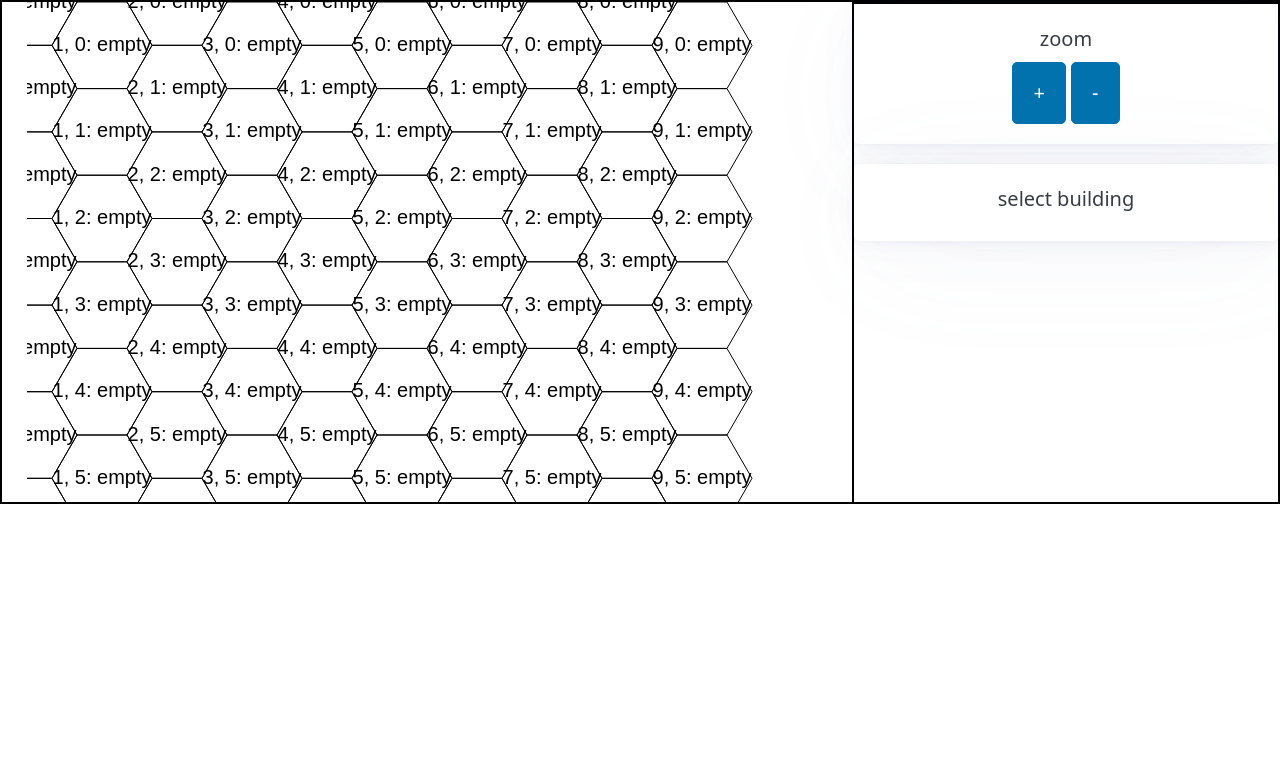
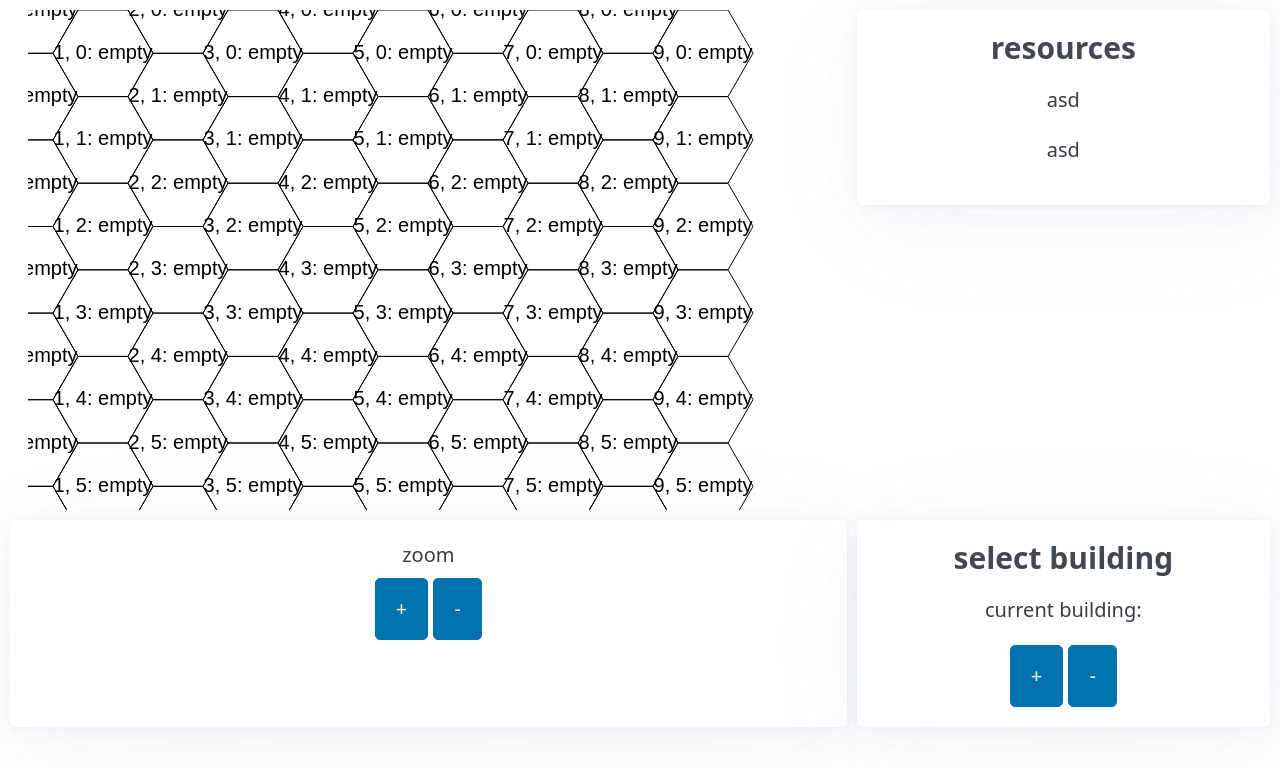
Before and after one commit to rami-droid/hex-mining-game, a plain HTML site: page index.html in a window 1280 px wide. Drawn offline with nearby package versions, Linux system fonts and the light colour scheme.

Commit message:
fix map not updating + others

```diff
--- a/classes.js
+++ b/classes.js
@@ -20,12 +20,6 @@ export class Hex {
         ctx.fillstyle = "black"
         drawHexagon(this.q, this.r, this.type)
     }
-
-    generateResource() {
-        resource[this.resource]++
-        console.log(`type: ${this.type} resource counter: ${resource[this.resource]}`)
-        //generates this.resource according to some algorithm, using getneighbors to get stat boosts.
-    }
 }
 
 export class mineHex extends Hex {
@@ -33,6 +27,11 @@ export class mineHex extends Hex {
         super(q, r)
         this.type = "mine"
         this.resource = "material"
+    }
+    generateResource() {
+        if(resource["energy"] >= 2)
+        resource[this.resource]++
+        console.log(`type: ${this.type} resource counter: ${resource[this.resource]}`)
     }
 }
 
@@ -43,4 +42,9 @@ export class coalPlantHex extends Hex {
         this.resource = "energy"
     }
 
+    generateResource() {
+        resource[this.resource]++
+        console.log(`type: ${this.type} resource counter: ${resource[this.resource]}`)
+    }
+
 }
--- a/index.html
+++ b/index.html
@@ -19,17 +19,24 @@
 
 
                 <div class="UI1">
-                    <div id="resourceCounter"></div>
+                    <article id="resourceCounter">
+                    <h3 for="resources">resources</h3>
+                        <p id="material">asd</p>
+                        <p id="energy">asd</p>
+                    </article>
+                    </div>
                     <article>
                         <label for="zooming">zoom</label> <button id="zoomIn">+</button>
                         <button id="zoomOut">-</button>
                     </article>
 
                     <article>
-                        <label for="buildingCarousel">select building</label>
+                        <h3 for="buildingCarousel">select building</h3>
+                        <p id="currentBuilding">current building:</p>
+                        <button id="carouselPlus">+</button>
+                        <button id="carouselMinus">-</button>
                     </article>
                 </div>
-                <footer></footer>
             </div>
 
 		</body>
--- a/script.js
+++ b/script.js
@@ -14,6 +14,17 @@ let zoomOutBtn = document.querySelector("#zoomOut")
 let materials = 0
 let buildingCount = 5
 
+let carouselPlusBtn = document.querySelector("#carouselPlus")
+let carouselMinusBtn = document.querySelector("#carouselMinus")
+let carouselTxt = document.querySelector("#currentBuilding")
+
+let materialUI = document.querySelector("#material")
+let energy = document.querySelector("#energy")
+
+carouselMinusBtn.addEventListener("click", (e)=> {})
+
+carouselPlusBtn.addEventListener("click", (e)=> {})
+
 zoomOutBtn.addEventListener("click", ()=>{
     zoomMap(5, -1)
 })
@@ -27,12 +38,15 @@ canvas.addEventListener("click", (event) => {
     let mouseY = event.clientY - rect.top;
 
     const { col, row } = pixelToOffset(mouseX, mouseY, radius);
-    console.log(`Clicked on hex: Column ${col}, Row ${row}`);
+    //console.log(`Clicked on hex: Column ${col}, Row ${row}`);
+
     let hex = map[col][row]
     if(hex.type == "empty") {
+        console.log(hex)
         fillHexagon(col, row)
         createBuilding(col, row)
     } else {
+        console.log(hex)
         console.error("building already exists")
     }
 });
@@ -119,6 +133,7 @@ function createBuilding(col, row, type = "test", resource = "") {
     buildingCount--
     let hex = map[col][row]
     hex = new buildingTypes[0](col, row)
+    map[col][row] = hex
     buildings.push(hex)
 
     hex.draw()
@@ -167,4 +182,4 @@ function gameTick() {
     });
 }
 
-setInterval(gameTick, 2000);
+// setInterval(gameTick, 2000);
--- a/style.css
+++ b/style.css
@@ -1,12 +1,17 @@
+body {
+    padding: 0.25rem;
+}
+
 #mainDiv {
     display: grid;
     text-align: center;
     grid-template-columns: 2fr 1fr;
 }
-div {
-    border: 1px solid black;
+article {
+    margin: 0.25rem;
 }
 
 canvas {
     background-color: white;
+    margin: 0.25rem;
 }
```
